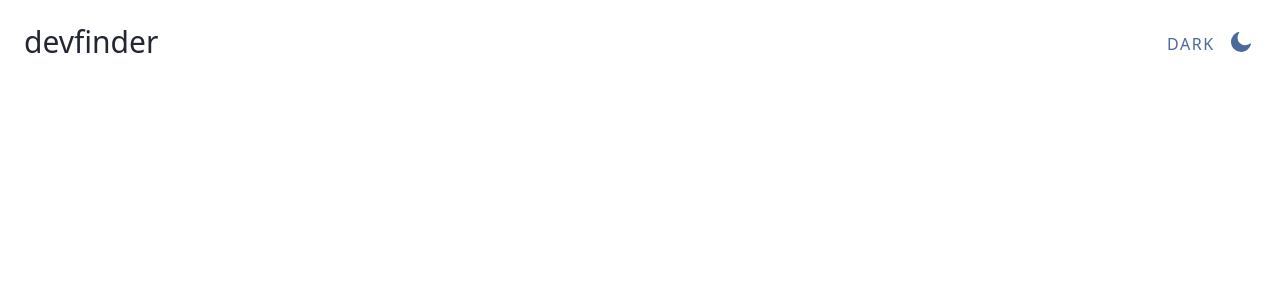
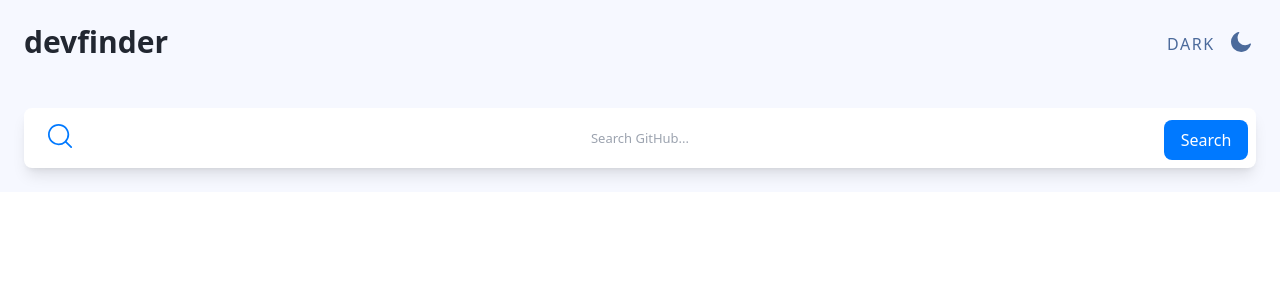
Before and after one commit to websebarz/react-github-search-app, a React (Vite) app: page / in a window 1280 px wide. Shown: the top 300 px of the page. Built offline with nearby package versions, Linux system fonts and the light colour scheme.

Commit message:
Added NavBar section

```diff
--- a/src/App.jsx
+++ b/src/App.jsx
@@ -1,7 +1,13 @@
 import Header from "./comps/Header";
+import NavBar from "./comps/NavBar";
 
 function App() {
-  return <Header />;
+  return (
+    <div className="bg-[#F6F8FF]">
+      <Header />
+      <NavBar />
+    </div>
+  );
 }
 
 export default App;
--- a/src/comps/Header.jsx
+++ b/src/comps/Header.jsx
@@ -1,7 +1,7 @@
 export default function Header() {
   return (
     <div className="flex p-6 justify-between items-center">
-      <h2 className="text-mono text-3xl text-[#222731]">devfinder</h2>
+      <h2 className="text-mono font-bold text-3xl text-[#222731]">devfinder</h2>
       <div className="flex w-[89px] h-[20px] text-center">
         <p className="text-mono text-[#4B6A9B] tracking-widest">DARK</p>
         <span className="ml-4">
@@ -9,7 +9,7 @@ export default function Header() {
             <path
               d="M19.513 11.397a.701.701 0 00-.588.128 7.496 7.496 0 01-2.276 1.336 7.101 7.101 0 01-2.583.462 7.505 7.505 0 01-5.32-2.209 7.568 7.568 0 01-2.199-5.342c0-.873.154-1.72.41-2.49a6.904 6.904 0 011.227-2.21.657.657 0 00-.102-.924.701.701 0 00-.589-.128C5.32.61 3.427 1.92 2.072 3.666A10.158 10.158 0 000 9.83c0 2.8 1.125 5.342 2.967 7.19a10.025 10.025 0 007.16 2.98c2.353 0 4.527-.822 6.266-2.183a10.13 10.13 0 003.58-5.624.623.623 0 00-.46-.796z"
               fill="#4B6A9B"
-              fill-rule="nonzero"
+              fillRule="nonzero"
             />
           </svg>
         </span>
--- /dev/null
+++ b/src/comps/NavBar.jsx
@@ -0,0 +1,30 @@
+export default function NavBar() {
+  return (
+    <div className="relative p-6">
+      <form action="/">
+        <span className="absolute top-10 left-12">
+          <svg height="24" width="25" xmlns="http://www.w3.org/2000/svg">
+            <path
+              d="M10.609 0c5.85 0 10.608 4.746 10.608 10.58 0 2.609-.952 5-2.527 6.847l5.112 5.087a.87.87 0 01-1.227 1.233l-5.118-5.093a10.58 10.58 0 01-6.848 2.505C4.759 21.16 0 16.413 0 10.58 0 4.747 4.76 0 10.609 0zm0 1.74c-4.891 0-8.87 3.965-8.87 8.84 0 4.874 3.979 8.84 8.87 8.84a8.855 8.855 0 006.213-2.537l.04-.047a.881.881 0 01.058-.053 8.786 8.786 0 002.558-6.203c0-4.875-3.979-8.84-8.87-8.84z"
+              fill="#0079ff"
+            />
+          </svg>
+        </span>
+        <input
+          type="text"
+          id="header-search"
+          placeholder="Search GitHub..."
+          className="w-full h-[60px] rounded-lg shadow-lg text-[13px] text-center"
+          name="s"
+        />
+
+        <button
+          type="submit"
+          className="absolute rounded-lg w-[84px] bg-[#0079FF] text-white p-2 right-8 bottom-8"
+        >
+          Search
+        </button>
+      </form>
+    </div>
+  );
+}
```
